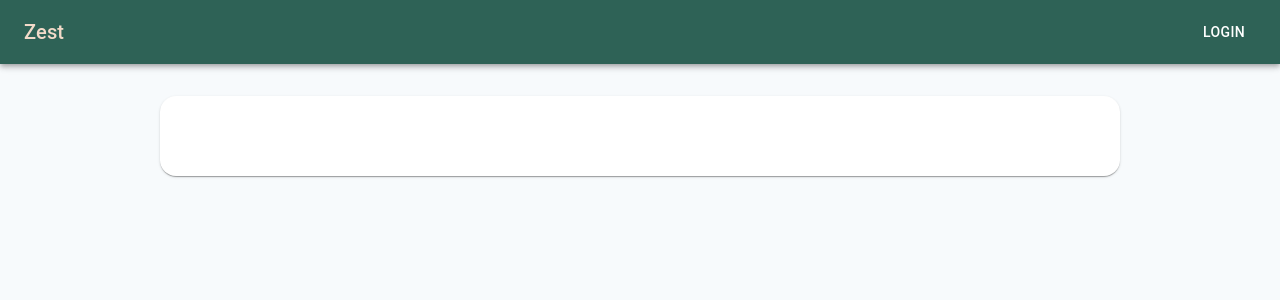
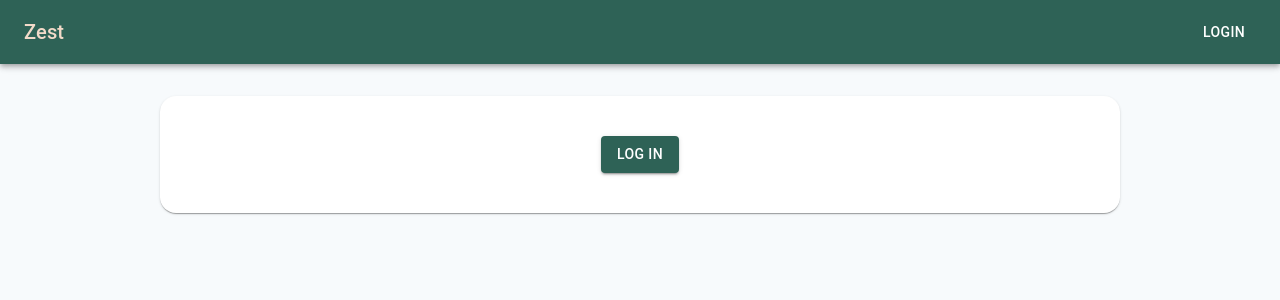
Before and after one commit to JCrews253/FoodPlanner, a React (Create React App) app in the folder ClientApp/: page /profile in a window 1280 px wide. Shown: the top 300 px of the page. Built offline with nearby package versions, Linux system fonts and the light colour scheme.

Commit message:
remove non implemented pages and added logout

```diff
--- a/ClientApp/src/components/Drawer.tsx
+++ b/ClientApp/src/components/Drawer.tsx
@@ -44,7 +44,7 @@ const Drawer = ({ open, onClose, onOpen }: DrawerProps) => {
             Icon={<FastfoodIcon />}
             onClick={onClose}
           />
-          <DrawerMenuItem
+          {/* <DrawerMenuItem
             title="Calendar"
             linkUrl="/calendar"
             Icon={<CalendarIcon />}
@@ -55,7 +55,7 @@ const Drawer = ({ open, onClose, onOpen }: DrawerProps) => {
             linkUrl="/shoppinglist"
             Icon={<ShoppingCartIcon />}
             onClick={onClose}
-          />
+          /> */}
         </List>
       </Box>
     </SwipeableDrawer>
--- a/ClientApp/src/components/navigation/BottomNavBar.tsx
+++ b/ClientApp/src/components/navigation/BottomNavBar.tsx
@@ -67,37 +67,35 @@ const BottomNavBar = () => {
             icon={<HomeIcon />}
             component={Link}
             to="/home"
-          />{" "}
-          <BottomNavigationAction
+          />
+          {/* <BottomNavigationAction
             label="Search"
             icon={<SearchIcon />}
             component={Link}
             to="/search"
-          />
+          /> */}
           <BottomNavigationAction
             label="Saved"
             icon={<SavedIcon />}
             component={Link}
             to="/myrecipes"
           />
-          <BottomNavigationAction
+          {/* <BottomNavigationAction
             label="Calendar"
             icon={<CalendarIcon />}
             component={Link}
             to="/calendar"
-          />
+          /> */}
           <BottomNavigationAction
             label="Proile"
             icon={<ProfileIcon />}
             onClick={() => {
-              if (isAuthenticated) {
-                setTheme(theme === "light" ? "dark" : "light");
-              } else {
+              if (!isAuthenticated) {
                 loginWithRedirect();
               }
             }}
-            // component={Link}
-            // to="/profile"
+            component={Link}
+            to="/profile"
           />
         </BottomNavigation>
       </Paper>
--- a/ClientApp/src/pages/Profile.tsx
+++ b/ClientApp/src/pages/Profile.tsx
@@ -1,8 +1,8 @@
 import { useAuth0 } from "@auth0/auth0-react";
-import { Box, Paper, Typography } from "@mui/material";
+import { Box, Button, Paper, Typography } from "@mui/material";
 
 const Profile = () => {
-  const { user, isAuthenticated } = useAuth0();
+  const { user, isAuthenticated, logout, loginWithRedirect } = useAuth0();
   return (
     <>
       <Paper
@@ -32,9 +32,24 @@ const Profile = () => {
             >
               {user?.name}
             </Typography>
+            <Button
+              variant="contained"
+              onClick={() => logout({ returnTo: window.location.origin })}
+            >
+              Sign Out
+            </Button>
           </>
         ) : (
-          <></>
+          <>
+            <Button
+              variant="contained"
+              onClick={() =>
+                loginWithRedirect({ returnTo: window.location.origin })
+              }
+            >
+              Log In
+            </Button>
+          </>
         )}
       </Paper>
     </>
```
Also changed, not shown: ClientApp/public/manifest.json.
